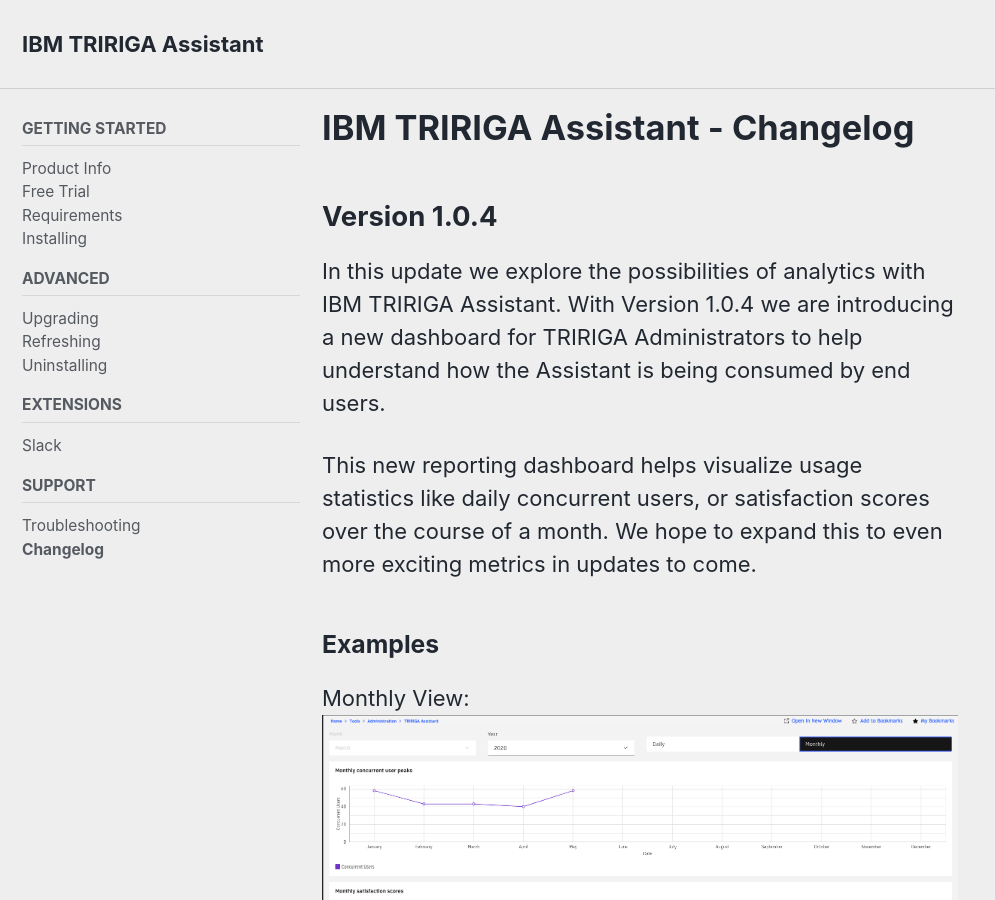
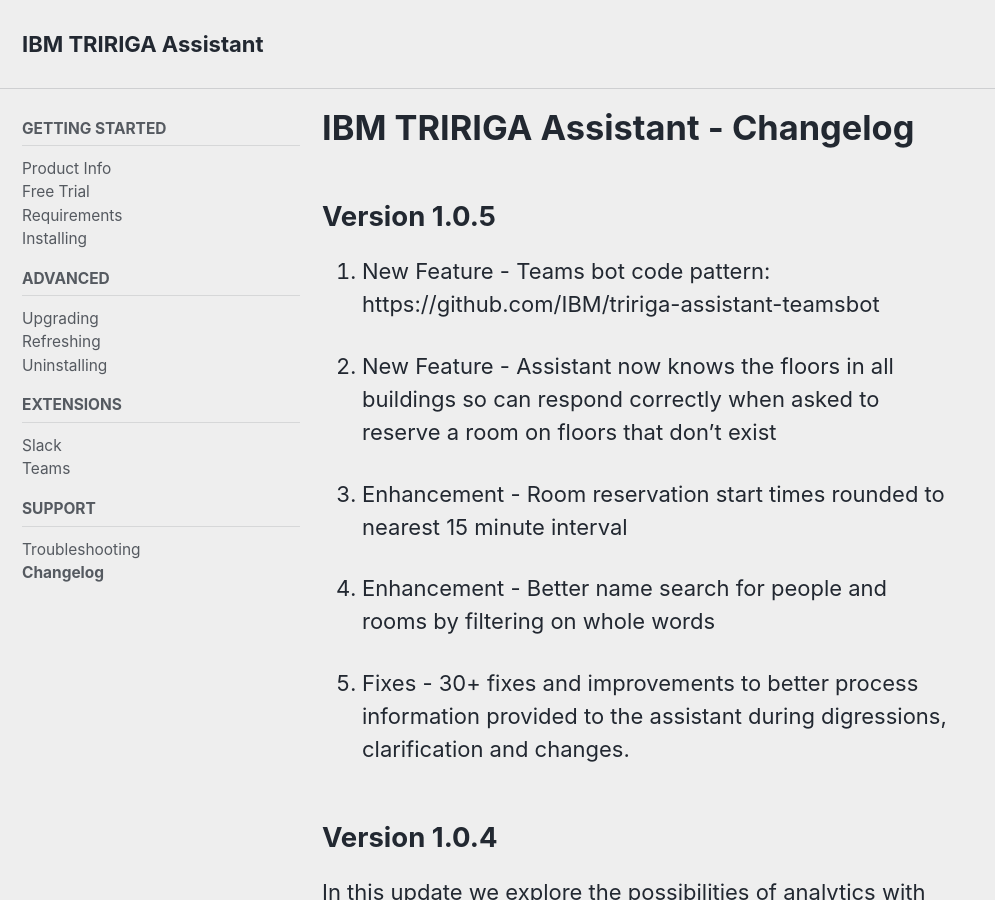
Before and after one commit to IBM/tririga-assistant, a Jekyll site: the page built from docs/_pages/changelog.markdown, in a window 1280 px wide and 900 px high. Shown: the whole window, without its empty margins (0-995 px from the left). Built offline with Jekyll 4.4.1, drawn with Linux system fonts in a browser that asks for light colours; cached includes are drawn as plain includes; nearby versions of some CDN libraries.

Commit message:
add teams docs and update changelog

```diff
--- a/docs/_data/navigation.yml
+++ b/docs/_data/navigation.yml
@@ -23,6 +23,8 @@ docs:
     children:
       - title: "Slack"
         url: /slack/
+      - title: "Teams"
+        url: /teams/
 
   - title: Support
     children:
--- a/docs/_pages/changelog.markdown
+++ b/docs/_pages/changelog.markdown
@@ -10,6 +10,19 @@ description: New and exciting changes for IBM TRIRIGA Assistant can be found her
 sidebar:
   nav: "docs"
 ---
+
+## Version 1.0.5
+
+1. New Feature - Teams bot code pattern: https://github.com/IBM/tririga-assistant-teamsbot
+
+2. New Feature - Assistant now knows the floors in all buildings so can respond correctly when asked to reserve a room on floors that don't exist
+
+3. Enhancement - Room reservation start times rounded to nearest 15 minute interval
+
+4. Enhancement - Better name search for people and rooms by filtering on whole words
+
+5. Fixes - 30+ fixes and improvements to better process information provided to the assistant during digressions, clarification and changes.
+
 
 ## Version 1.0.4
 
--- a/docs/_pages/slack.markdown
+++ b/docs/_pages/slack.markdown
@@ -4,8 +4,8 @@
 
 permalink: /slack/
 layout: home
-title: Slack for TRIRIGA Assistant
-description: Steps for adding your own slack integration for your employees using TRIRIGA Assistant.
+title: TRIRIGA Assistant for Slack
+description: Steps for adding your own Slack integration for your employees using TRIRIGA Assistant.
 
 sidebar:
   nav: "docs"
```
Also changed, not shown: docs/_pages/teams.markdown (added, +27 -0 lines).
